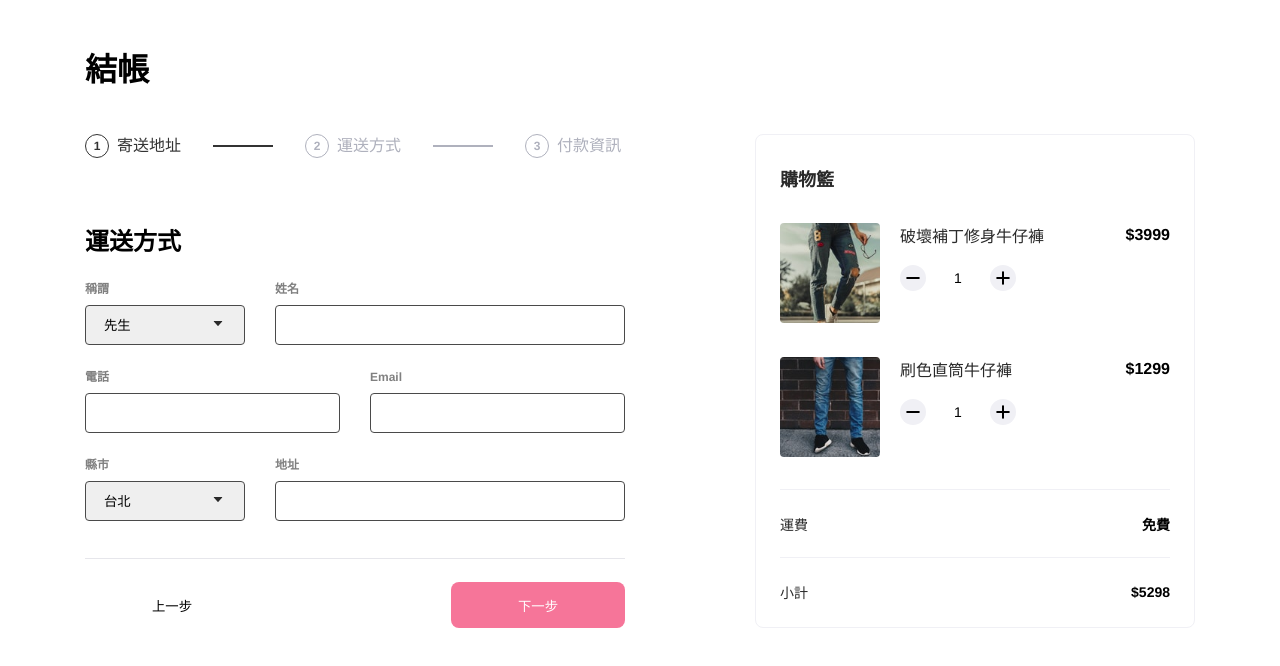
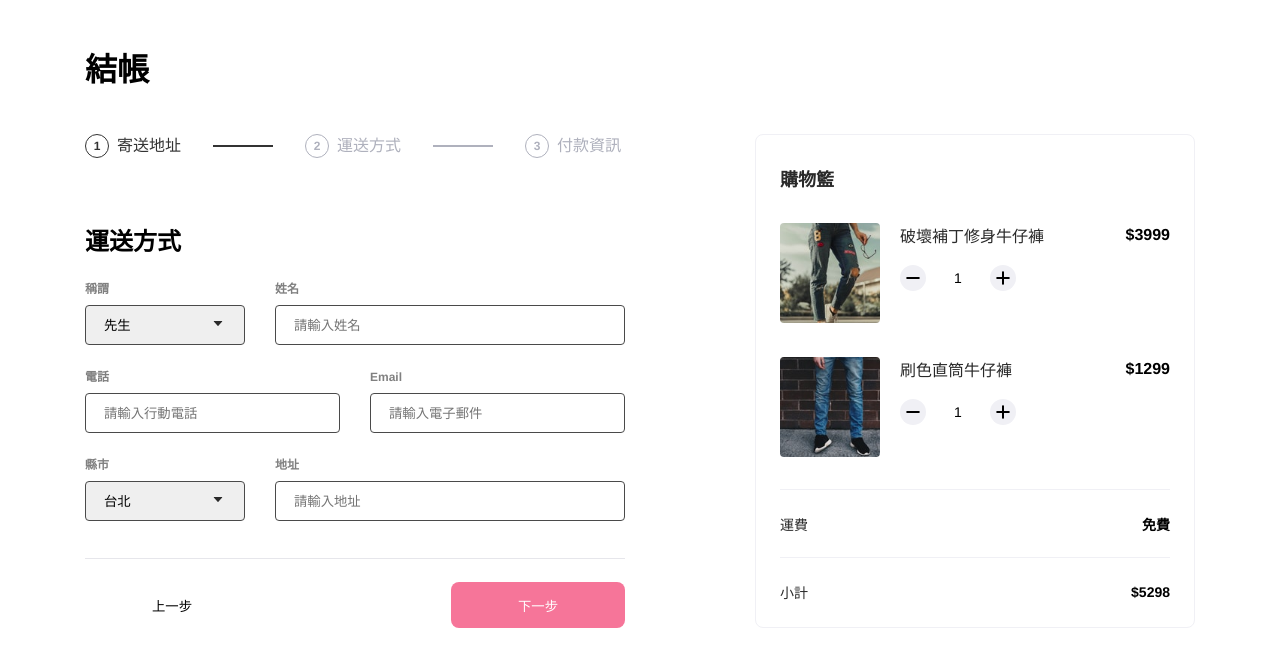
Before and after one commit to deleav/vue-alphacamp-cart, a Vue app: page /1 in a window 1280 px wide. Shown: the top 666 px of the page. Built offline with nearby package versions, Linux system fonts and the light colour scheme.

Commit message:
feat(ShippingInfo): add placeholder

```diff
--- a/src/components/checkoutStep/ShippingInfo.vue
+++ b/src/components/checkoutStep/ShippingInfo.vue
@@ -16,18 +16,21 @@
         label="姓名"
         type="text"
         name="name"
+        placeholder="請輸入姓名"
       />
       <Input
         style="grid-column: 1 / span 3"
         label="電話"
         type="text"
         name="phone"
+        placeholder="請輸入行動電話"
       />
       <Input
         style="grid-column: 4 / span 3"
         label="Email"
         type="text"
         name="email"
+        placeholder="請輸入電子郵件"
       />
       <Select
         style="grid-column: 1 / span 2"
@@ -42,6 +45,7 @@
         label="地址"
         type="text"
         name="addr"
+        placeholder="請輸入地址"
       />
     </div>
   </div>
```
